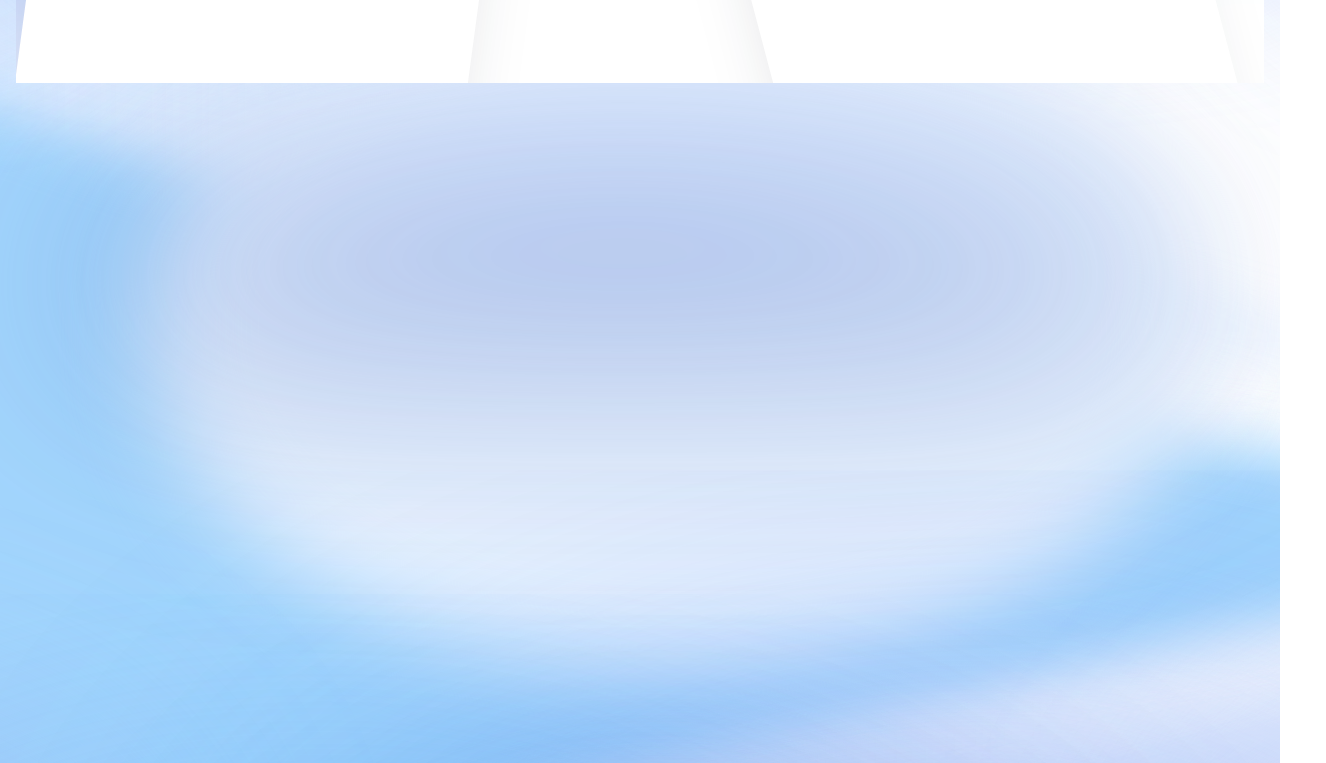
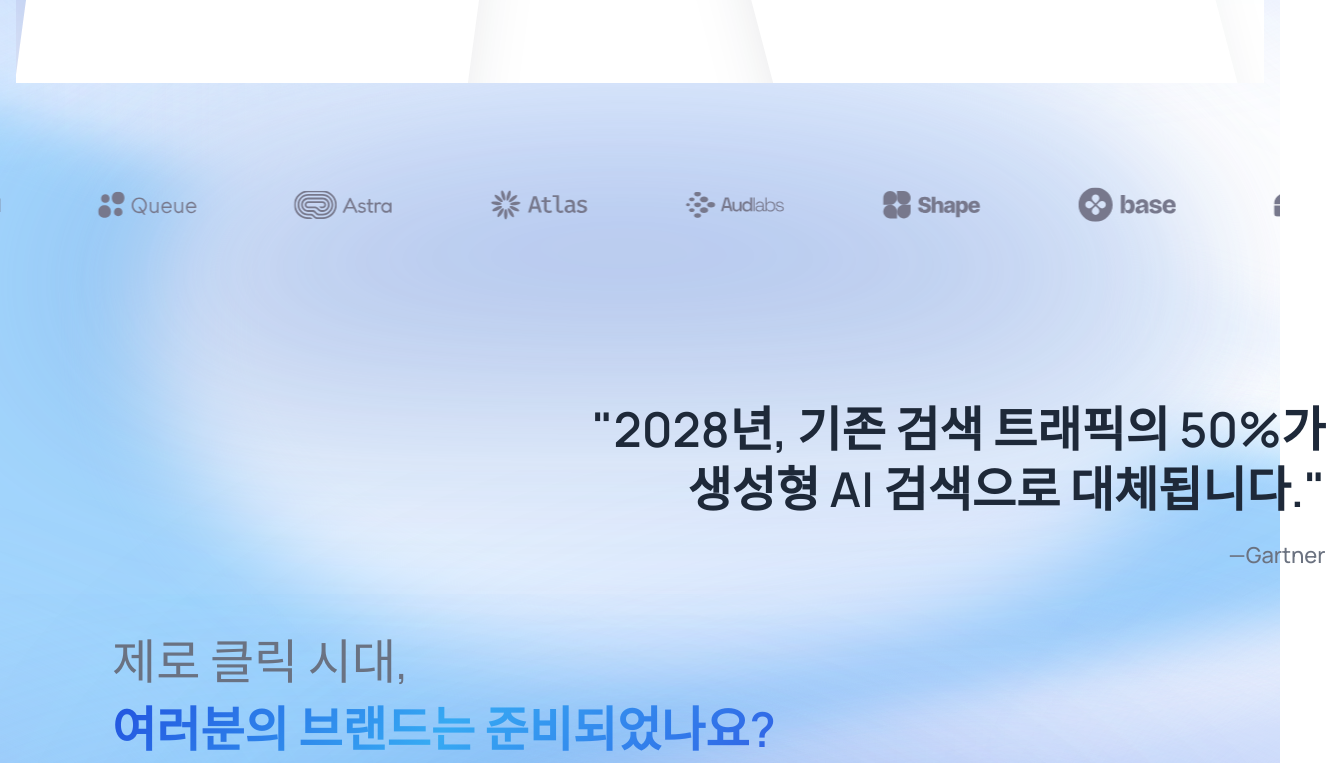
Before and after one commit to zultopia/ShowOnAI-FE, a Next.js app: page / in a window 1280 px wide. Shown: the part 897-1660 px from the top of the page, 1326 px wide, since content can reach past the window. Built offline with nearby package versions, Linux system fonts and the light colour scheme.

Commit message:
feat : section company logo and quote

```diff
--- a/src/app/page.tsx
+++ b/src/app/page.tsx
@@ -38,8 +38,9 @@ function LandingPage() {
           <img src="/assets/Element-1.svg" alt="bg" className="absolute w-full top-0 right-0 object-cover translate-y-[190%]" />
           <img src="/assets/Element.svg" alt="bg" className="absolute w-full top-0 right-0 object-cover translate-y-[180%]" />
         </div>
-        <div className="absolute inset-4 rounded-[24px] overflow-hidden" style={{ height: '1064px' }}>
-          {/* Background using SVG file */}
+
+       {/* Background Section */}
+        <section className="absolute inset-4 rounded-[24px] overflow-hidden" style={{ height: '1064px' }}>
           <div className="absolute inset-0">
             <img
               src="/background.svg"
@@ -47,7 +48,101 @@ function LandingPage() {
               className="w-[1506px] h-[964px] object-cover"
             />
           </div>
-        </div>
+        </section>
+
+        {/* Company Logos Section */}
+        <section className="absolute bottom-0 left-0 w-full" style={{ marginBottom: '-540px', marginTop: '680px' }}>
+          <div className="py-20 overflow-hidden">
+            <div className="flex animate-scroll items-center whitespace-nowrap" style={{ gap: '96px' }}>
+              <img src="/imagine-ai.svg" alt="Imagine AI" style={{ width: '100px', height: '62px' }} className="hover:opacity-100 transition-opacity" />
+              <img src="/queue.svg" alt="Queue" style={{ width: '100px', height: '62px' }} className="hover:opacity-100 transition-opacity" />
+              <img src="/astra.svg" alt="Astra" style={{ width: '100px', height: '62px' }} className="hover:opacity-100 transition-opacity" />
+              <img src="/atlas.svg" alt="Atlas" style={{ width: '100px', height: '62px' }} className="hover:opacity-100 transition-opacity" />
+              <img src="/audlabs.svg" alt="Audlabs" style={{ width: '100px', height: '62px' }} className="hover:opacity-100 transition-opacity" />
+              <img src="/shape.svg" alt="Shape" style={{ width: '100px', height: '62px' }} className="hover:opacity-100 transition-opacity" />
+              <img src="/base.svg" alt="Base" style={{ width: '100px', height: '62px' }} className="hover:opacity-100 transition-opacity" />
+              <img src="/imagine-ai.svg" alt="Imagine AI" style={{ width: '100px', height: '62px' }} className="hover:opacity-100 transition-opacity" />
+              <img src="/queue.svg" alt="Queue" style={{ width: '100px', height: '62px' }} className="hover:opacity-100 transition-opacity" />
+              <img src="/astra.svg" alt="Astra" style={{ width: '100px', height: '62px' }} className="hover:opacity-100 transition-opacity" />
+              <img src="/atlas.svg" alt="Atlas" style={{ width: '100px', height: '62px' }} className="hover:opacity-100 transition-opacity" />
+              <img src="/audlabs.svg" alt="Audlabs" style={{ width: '100px', height: '62px' }} className="hover:opacity-100 transition-opacity" />
+              <img src="/shape.svg" alt="Shape" style={{ width: '100px', height: '62px' }} className="hover:opacity-100 transition-opacity" />
+              <img src="/base.svg" alt="Base" style={{ width: '100px', height: '62px' }} className="hover:opacity-100 transition-opacity" />
+            </div>
+          </div>
+        </section>
+
+        {/* Quote Section - Moved outside background container */}
+        <section className="absolute py-24 px-4 sm:px-6 lg:px-8" style={{ marginBottom: '-1200px', marginTop: '1200px' }}>
+          <div className="max-w-6xl mx-auto">
+            {/* Main Quote - Right aligned with smaller width */}
+            <div className="mb-8 justify-end">
+              <div className="max-w-3xl" style={{ marginLeft: 'auto', marginRight: '-550px' }}>
+                <h2
+                  className="text-gray-800 text-right"
+                  style={{
+                    fontFamily: 'Manrope',
+                    fontWeight: '600',
+                    fontSize: 'clamp(28px, 5vw, 48px)',
+                    lineHeight: 'clamp(36px, 6vw, 60px)',
+                    letterSpacing: '0%',
+                    marginBottom: '16px'
+                  }}
+                >
+                  "2028년, 기존 검색 트래픽의 50%가 생성형 AI 검색으로 대체됩니다."
+                </h2>
+
+                {/* Attribution */}
+                <p
+                  className="text-neutral-500 text-right"
+                  style={{
+                    fontFamily: 'Manrope',
+                    fontWeight: '500',
+                    fontSize: 'clamp(14px, 2.5vw, 22px)',
+                    lineHeight: 'clamp(18px, 3vw, 24px)',
+                    marginTop: '24px'
+                  }}
+                >
+                  —Gartner
+                </p>
+              </div>
+            </div>
+
+            {/* Bottom Text - Left aligned with gradient */}
+            <div className="mt-16">
+              <p
+                className="text-left text-gray-500"
+                style={{
+                  fontFamily: 'Manrope',
+                  fontWeight: '400',
+                  fontSize: 'clamp(28px, 5vw, 48px)',
+                  lineHeight: 'clamp(36px, 6vw, 60px)',
+                  marginBottom: '8px',
+                  marginLeft: '80px'
+                }}
+              >
+                제로 클릭 시대,
+              </p>
+
+              <p
+                className="text-left"
+                style={{
+                  fontFamily: 'Manrope',
+                  fontWeight: '600',
+                  fontSize: 'clamp(28px, 5vw, 48px)',
+                  lineHeight: 'clamp(36px, 6vw, 60px)',
+                  background: 'linear-gradient(135deg, #2353DF 0%, #36AAF3 50%, #3061E5 100%)',
+                  WebkitBackgroundClip: 'text',
+                  WebkitTextFillColor: 'transparent',
+                  backgroundClip: 'text',
+                  marginLeft: '80px'
+                }}
+              >
+                여러분의 브랜드는 준비되었나요?
+              </p>
+            </div>
+          </div>
+        </section>
 
         {/* Header with exact specifications */}
         <header className="relative z-50 px-4 sm:px-6 lg:px-8" style={{ paddingTop: '48px' }}>
@@ -310,12 +405,16 @@ function LandingPage() {
             transform: translateX(0);
           }
           100% {
-            transform: translateX(-50%);
+            transform: translateX(-33.33%);
           }
         }
 
         .animate-scroll {
-          animation: scroll 40s linear infinite;
+          animation: scroll 30s linear infinite;
+        }
+
+        .animate-scroll:hover {
+          animation-play-state: paused;
         }
       `}</style>
     </div>
```
